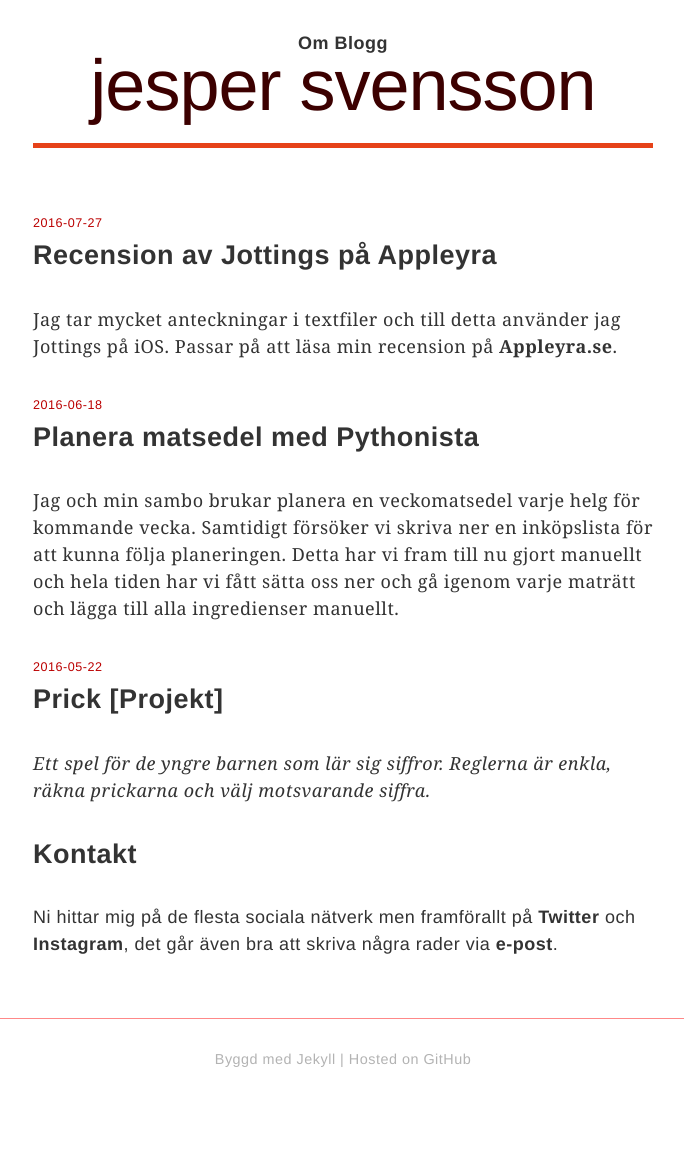
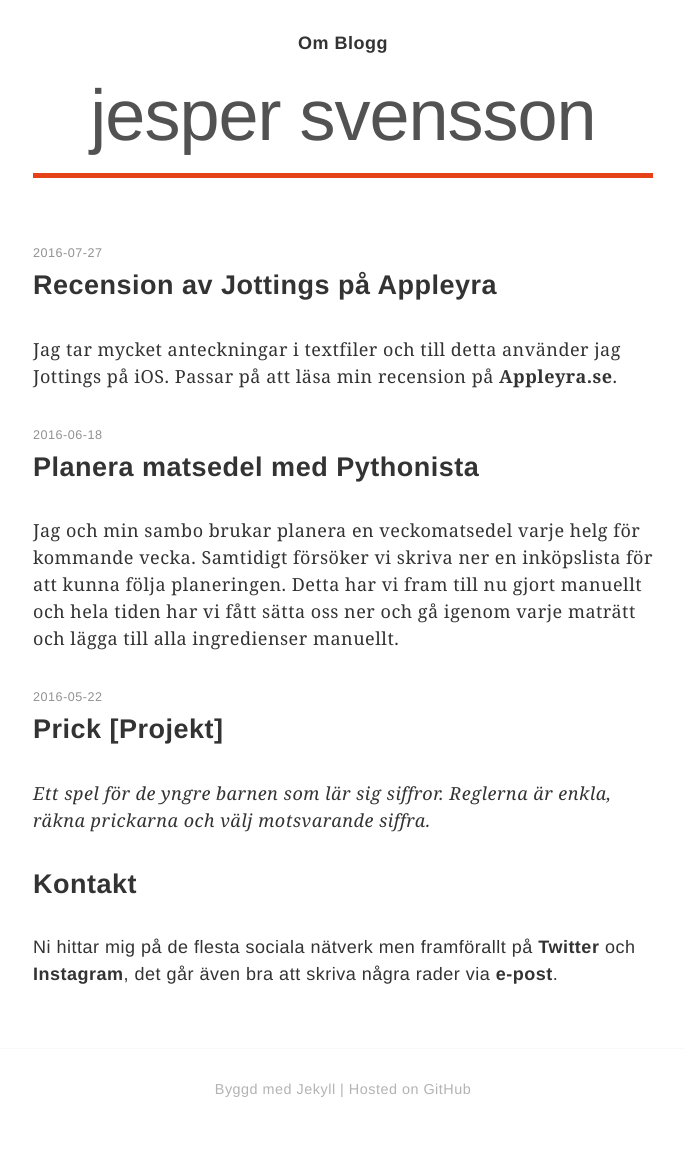
Before and after one commit to jesperpsvensson/jesperpsvensson.github.io, a Jekyll site: the page built from index.html, in a window 1280 px wide. Shown: the whole page, without its empty margins (297-981 px from the left). Built offline with Jekyll 4.4.1, drawn with Linux system fonts in a browser that asks for light colours; before the commit the page ends 1131 px from its top, so only the background shows below that.

Commit message:
color changed

```diff
--- a/_sass/_layout.scss
+++ b/_sass/_layout.scss
@@ -15,6 +15,7 @@
     color: blue;
     line-height: 56px;
     letter-spacing: -1px;
+    margin-top: $spacing-unit;
     margin-bottom: $spacing-unit * 2;
     padding-bottom: $spacing-unit;
     border-bottom: 5px solid #e64219;
--- a/css/main.scss
+++ b/css/main.scss
@@ -16,9 +16,9 @@
 
 $text-color:       #333333;
 $background-color: #ffffff;
-$brand-color:      #ffff99;
+$brand-color:      #bb0000;
 
-$grey-color:       #bb0000;
+$grey-color:       #929292;
 $grey-color-light: lighten($grey-color, 40%);
 $grey-color-dark:  darken($grey-color, 25%);
 
```
